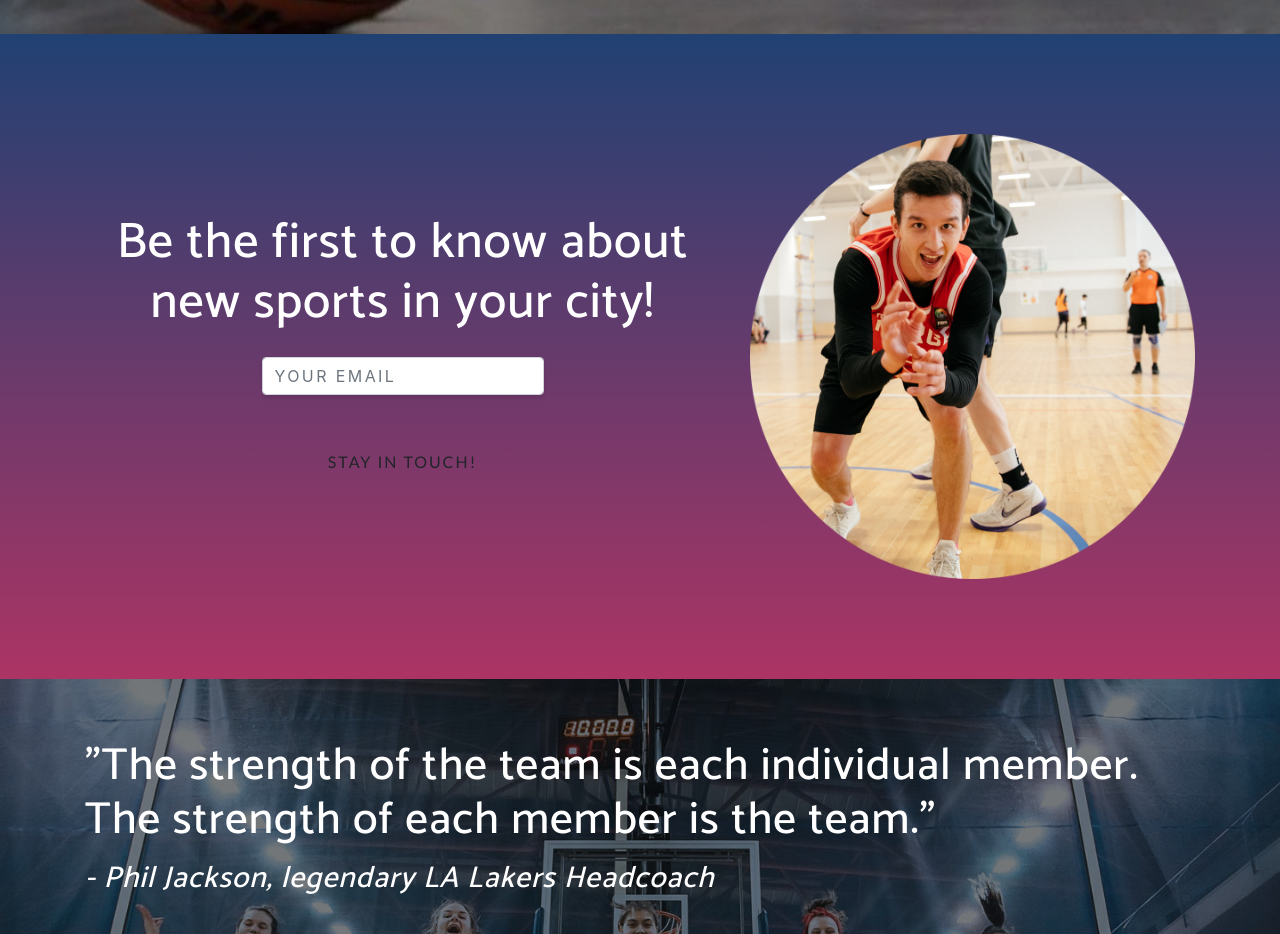
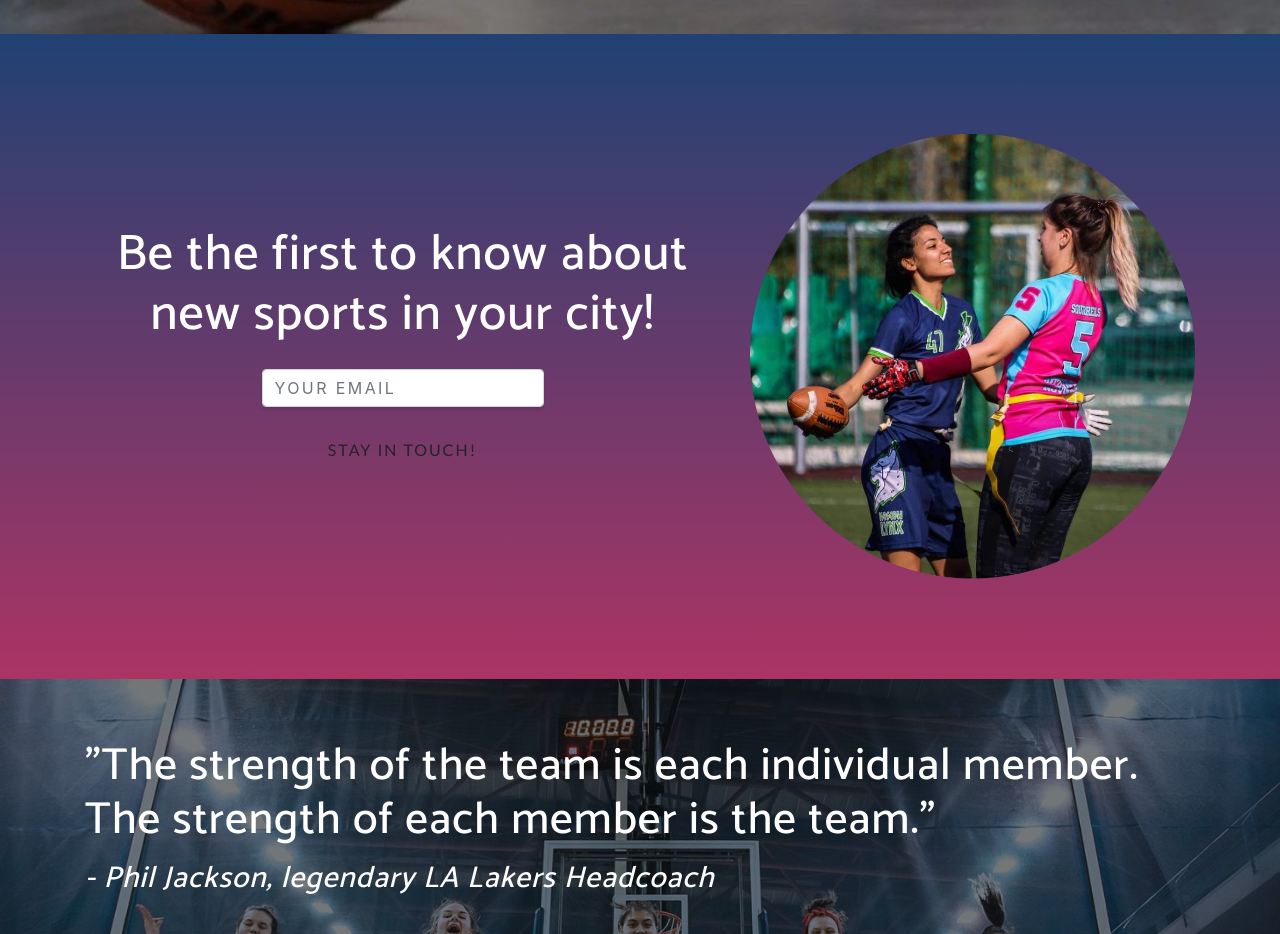
Before and after one commit to krapivaa/UI_front_page_Wamsport, a website with bundled scripts: page index.html in a window 1280 px wide. Shown: the part 2660-3594 px from the top of the page. Built offline with nearby package versions, Linux system fonts and the light colour scheme; a web font is replaced by a local one.

Commit message:
image changed

```diff
--- a/index.html
+++ b/index.html
@@ -321,7 +321,7 @@
                </div> -->
                </div>
                <br/>
-               <br/>
+
                <button type="submit" id="submit" class="btn btn-outline btn-xl js-scroll-trigger">STAY IN TOUCH!</button>
              </form>
              <!-- </div> -->
@@ -369,7 +369,7 @@
             <div class="device">
               <div class="screen">
                 <!-- Demo image for screen mockup, you can put an image here, some HTML, an animation, video, or anything else! -->
-                <img src="img/player.png" class="img-fluid"
+                <img src="img/girlshug_circle.png" class="img-fluid"
                 alt="">
               </div>
             </div>
```
Also changed, not shown: img/girlshug_circle.png (added).
